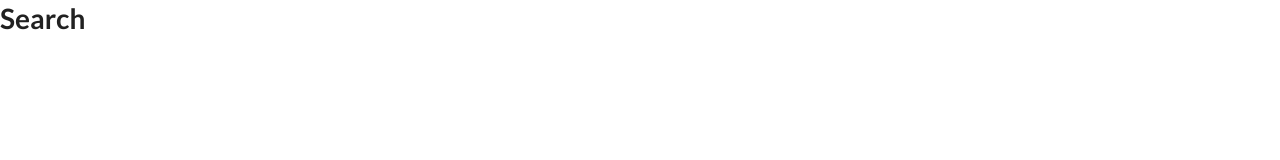
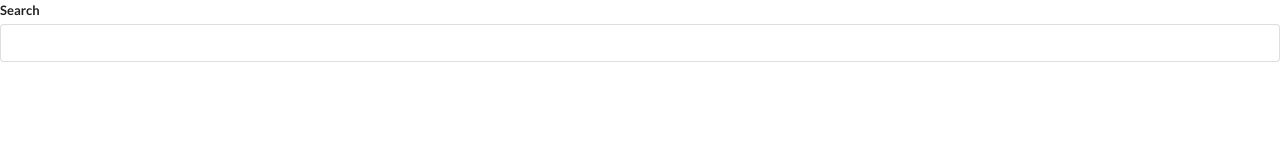
Before and after one commit to damianocasula/react-widgets-app, a React (Create React App) app: page / in a window 1280 px wide. Shown: the top 160 px of the page. Built offline with nearby package versions, Linux system fonts and the light colour scheme.

Commit message:
feat: text input with useState hook

```diff
--- a/src/components/Search.js
+++ b/src/components/Search.js
@@ -1,7 +1,22 @@
-import React from 'react'
+import React, { useState } from 'react'
 
 const Search = props => {
-  return <h1>Search</h1>
+  const [term, setTerm] = useState('')
+
+  return (
+    <div>
+      <div className='ui form'>
+        <div className='field'>
+          <label>Search</label>
+          <input
+            className='input'
+            value={term}
+            onChange={e => setTerm(e.target.value)}
+          />
+        </div>
+      </div>
+    </div>
+  )
 }
 
 export default Search
```
